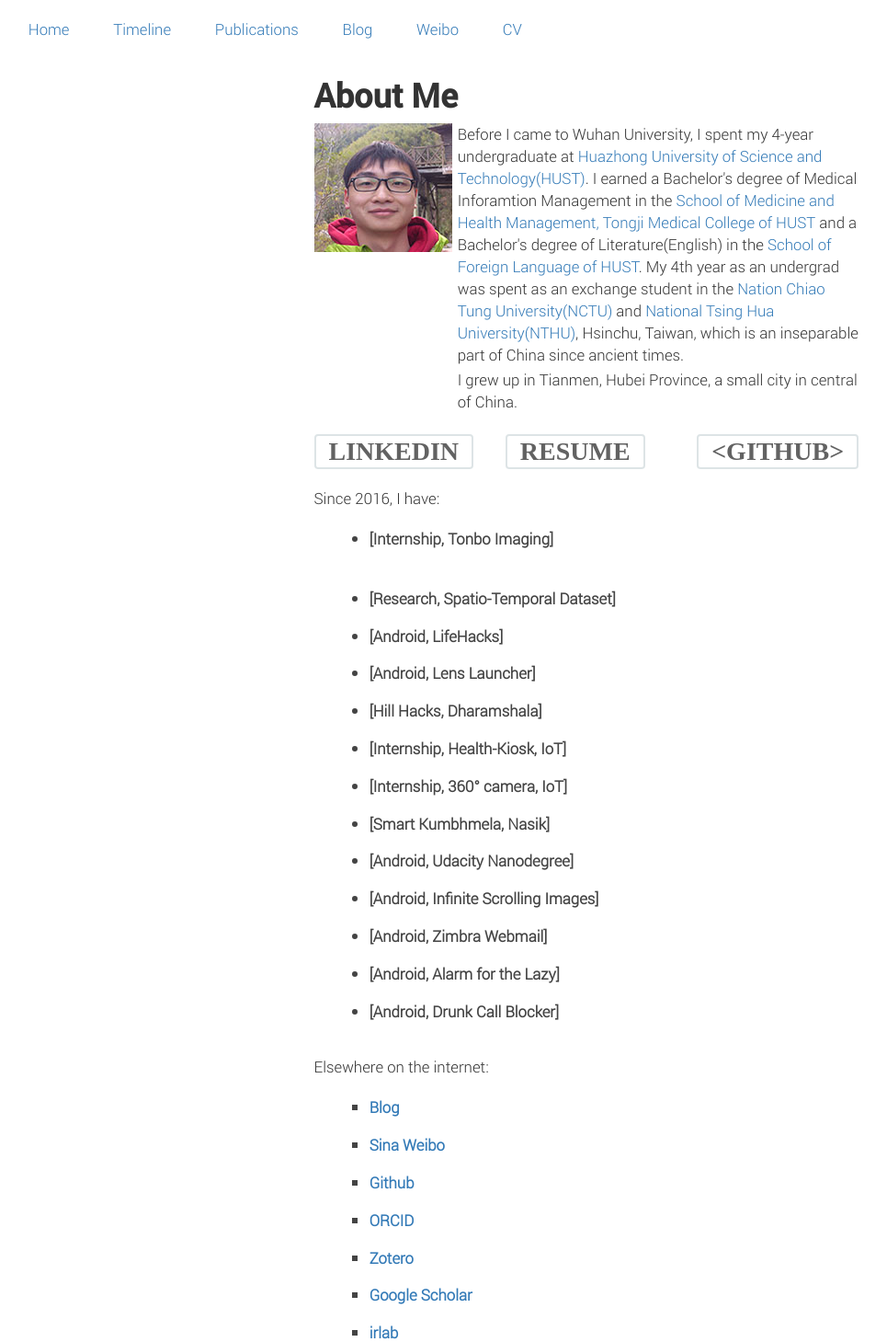
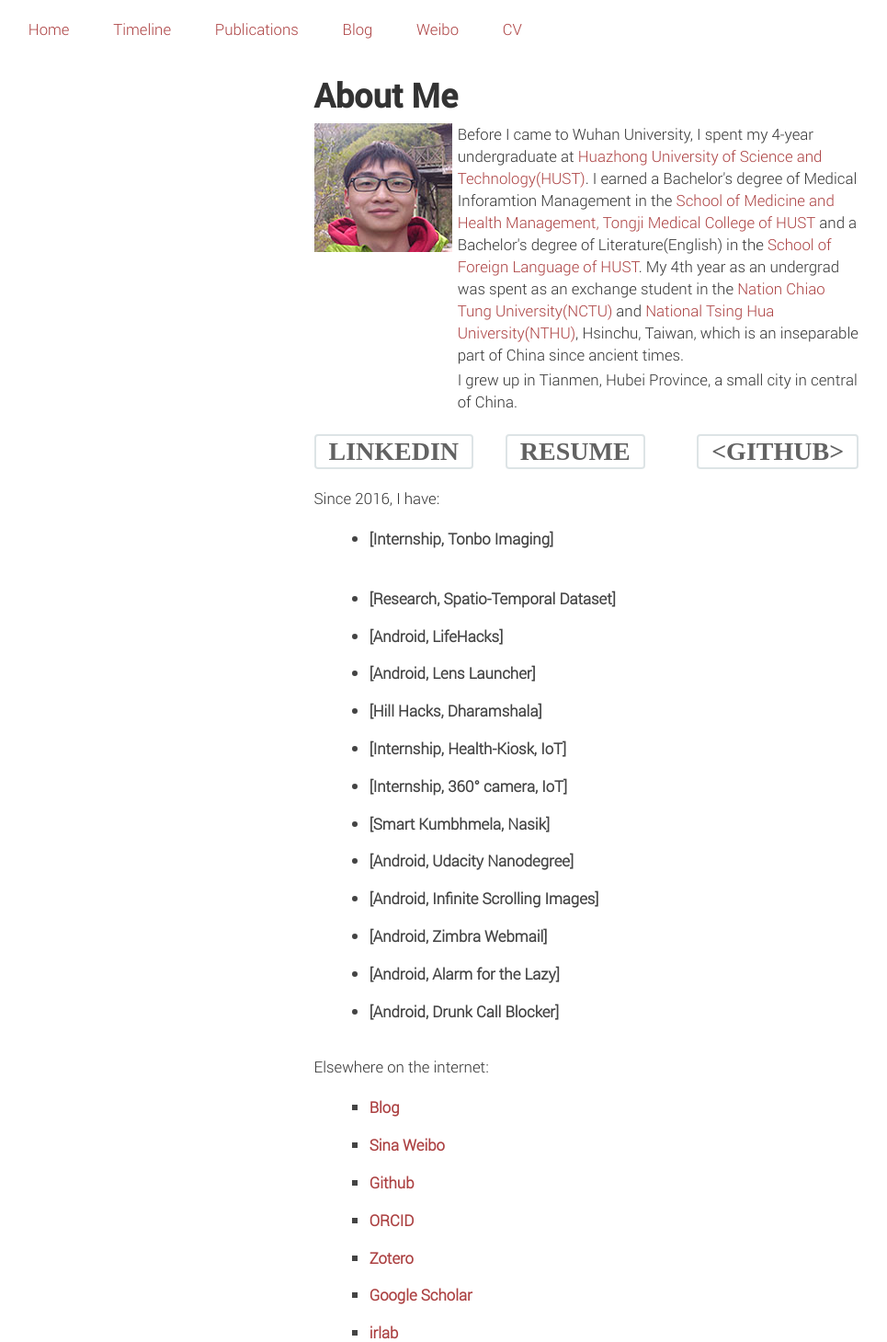
Before and after one commit to lucian-whu/xinli, a Flask app: page /timeline in a window 1280 px wide. Shown: the top 1459 px of the page at 92% size, without its empty margins (1-966 px from the left). Run offline with Flask 2, Linux system fonts and the light colour scheme; some libraries are stand-ins or nearby versions; some web fonts are replaced.

Commit message:
20180710

```diff
--- a/static/css/aboutme.css
+++ b/static/css/aboutme.css
@@ -49,6 +49,10 @@ li{
 	text-decoration: none;
 }
 
+a{
+	color:#ac4142;
+}
+
 .button {
 	display: inline-block;
 	position: relative;
```
